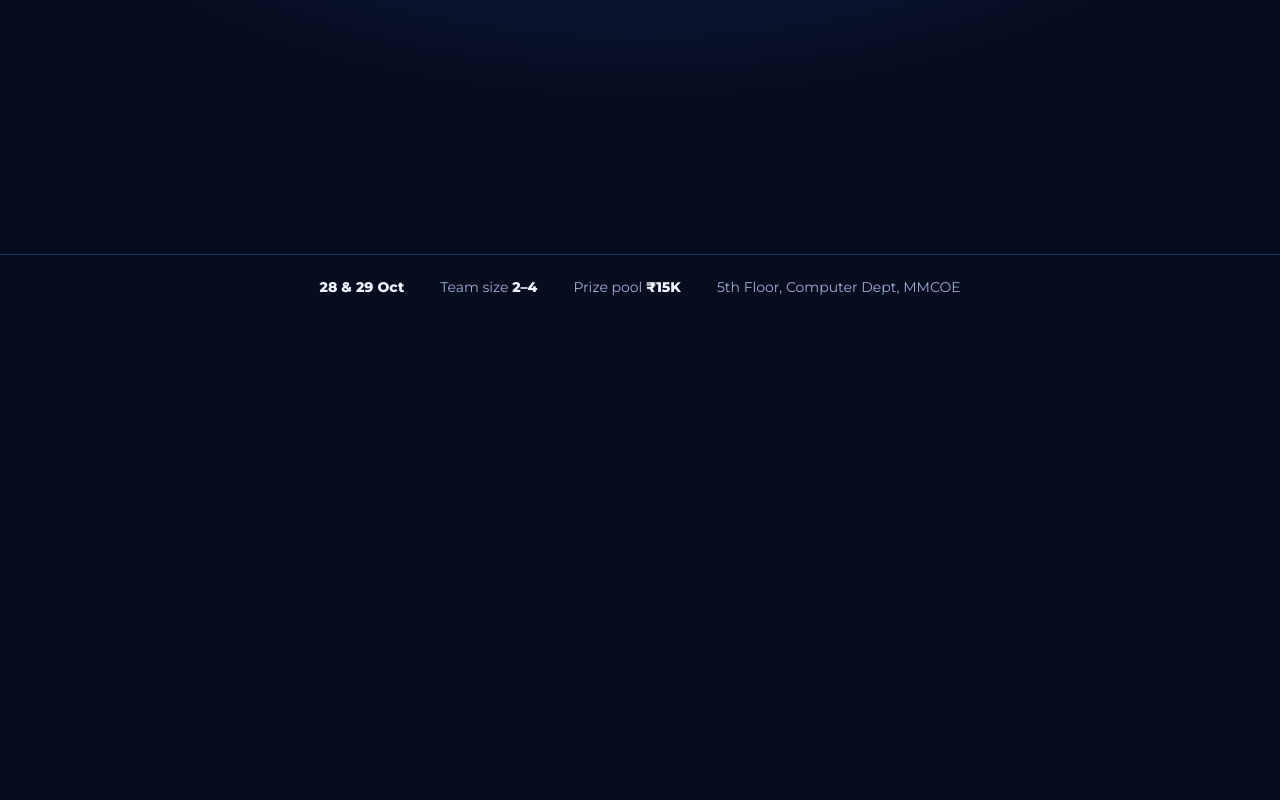
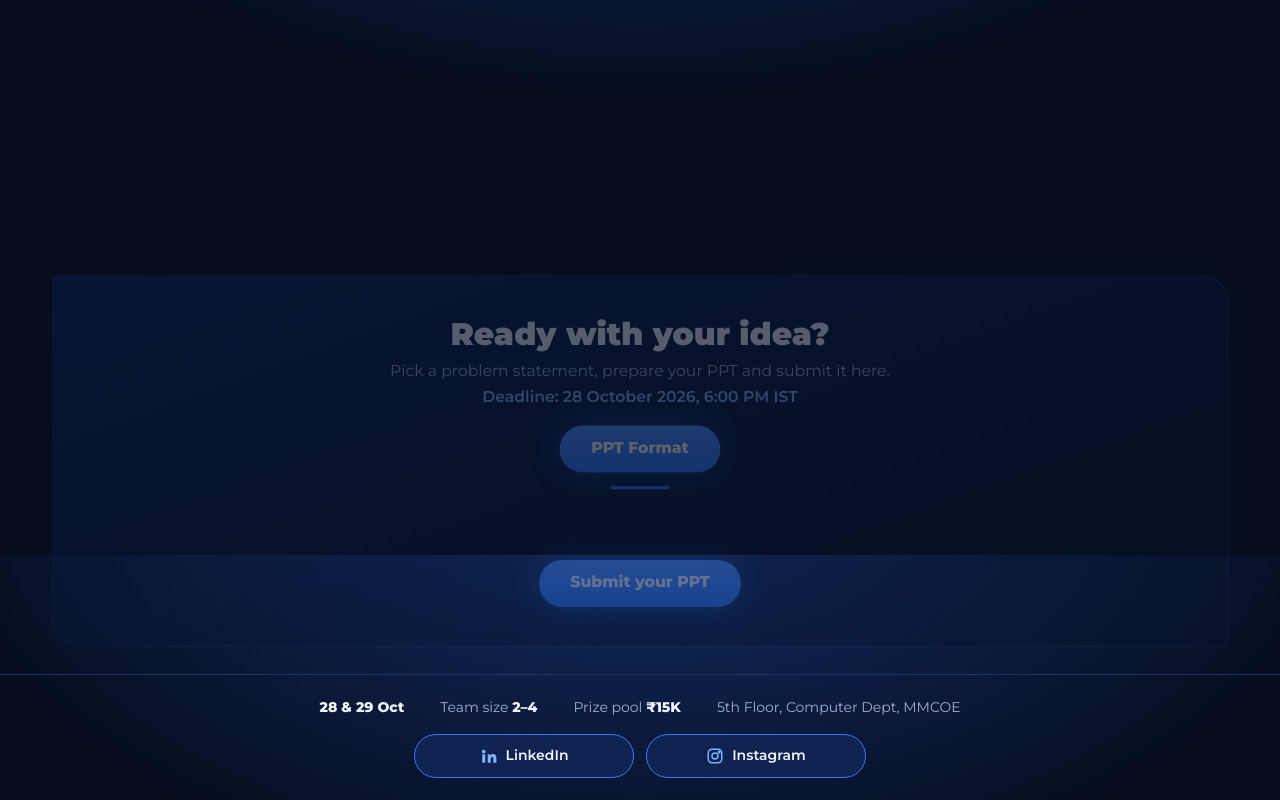
Before and after one commit to AtharvaDesai24/ISTE-PS, a React (Vite) app: page / in a window 1280 px wide. Shown: the part 2645-3445 px from the top of the page. Before the commit the page ends 2965 px from the top, so only its background shows below. Built offline with nearby package versions, Linux system fonts and the light colour scheme.

Commit message:
Update website

```diff
--- a/src/App.jsx
+++ b/src/App.jsx
@@ -6,7 +6,8 @@ import BoomOverlay from "./components/BoomOverlay.jsx";
 import ProblemStatements from "./components/ProblemStatements.jsx";
 import EventInfo from "./components/EventInfo.jsx";
 import { DEMO_MODE, getUnlockTime } from "./config.js";
-
+import SubmitPPT from "./components/SubmitPPT.jsx";
+import FAQ from "./components/FAQ.jsx";
 // The page moves through three phases:
 //   "waiting"  -> timer is running
 //   "boom"     -> 3, 2, 1, BOOM animation
@@ -27,17 +28,28 @@ export default function App() {
       <Hero />
 
       {phase === "waiting" && (
-        <Countdown target={target} onComplete={() => setPhase("boom")} />
+        <>
+          <Countdown target={target} onComplete={() => setPhase("boom")} />
+          <br />
+          <FAQ />
+        </>
       )}
 
       {phase === "boom" && <BoomOverlay onDone={() => setPhase("revealed")} />}
 
-      {phase === "revealed" && <ProblemStatements />}
+      {phase === "revealed" && (
+        <>
+          <ProblemStatements />
+          <SubmitPPT />
+        </>
+      )}
 
       <EventInfo />
 
       {DEMO_MODE && phase === "revealed" && (
-        <button id="demo" onClick={replay}>Replay demo</button>
+        <button id="demo" onClick={replay}>
+          Replay demo
+        </button>
       )}
     </>
   );
--- a/src/components/EventInfo.jsx
+++ b/src/components/EventInfo.jsx
@@ -1,4 +1,23 @@
 export default function EventInfo() {
+  // Shared look for both buttons
+  const btn = {
+    display: "inline-flex",
+    alignItems: "center",
+    justifyContent: "center",
+    gap: 8,
+    minHeight: 44,
+    padding: "10px 20px",
+    borderRadius: 99,
+    border: "1px solid #2f7bff",
+    background: "#0f2250",
+    color: "#eef4ff",
+    fontWeight: 600,
+    fontSize: 14,
+    textDecoration: "none",
+    flex: "1 1 160px", // grows on phones, wraps when space runs out
+    maxWidth: 220,
+  };
+
   return (
     <footer className="info">
       <span>
@@ -11,6 +30,60 @@ export default function EventInfo() {
         Prize pool <b>₹15K</b>
       </span>
       <span>5th Floor, Computer Dept, MMCOE</span>
+
+      {/* Social buttons: full row, centred, wraps on small screens */}
+      <div
+        style={{
+          width: "100%",
+          display: "flex",
+          flexWrap: "wrap",
+          justifyContent: "center",
+          gap: 12,
+          marginTop: 8,
+        }}
+      >
+        <a
+          href="https://www.linkedin.com/company/iste-mmcoe/"
+          target="_blank"
+          rel="noopener noreferrer"
+          style={btn}
+        >
+          <svg
+            width="18"
+            height="18"
+            viewBox="0 0 24 24"
+            fill="#7db4ff"
+            aria-hidden="true"
+          >
+            <path d="M4.98 3.5a2.5 2.5 0 1 1 0 5 2.5 2.5 0 0 1 0-5zM3 9.75h4V21H3V9.75zm6.5 0h3.8v1.54h.05c.53-1 1.82-2.05 3.75-2.05 4 0 4.75 2.63 4.75 6.05V21h-4v-4.95c0-1.18-.02-2.7-1.65-2.7-1.65 0-1.9 1.29-1.9 2.62V21h-4V9.75z" />
+          </svg>
+          LinkedIn
+        </a>
+
+        <a
+          href="https://www.instagram.com/iste_mmcoe?cplk=ZTR5amF2ZmszNTZt"
+          target="_blank"
+          rel="noopener noreferrer"
+          style={btn}
+        >
+          <svg
+            width="18"
+            height="18"
+            viewBox="0 0 24 24"
+            fill="none"
+            stroke="#7db4ff"
+            strokeWidth="2"
+            strokeLinecap="round"
+            strokeLinejoin="round"
+            aria-hidden="true"
+          >
+            <rect x="3" y="3" width="18" height="18" rx="5" />
+            <circle cx="12" cy="12" r="4" />
+            <circle cx="17.5" cy="6.5" r="1" fill="#7db4ff" />
+          </svg>
+          Instagram
+        </a>
+      </div>
     </footer>
   );
 }
--- /dev/null
+++ b/src/components/FAQ.jsx
@@ -0,0 +1,43 @@
+import { useState } from "react";
+import faqs from "../data/faqs.js";
+
+export default function FAQ() {
+  const [open, setOpen] = useState(null); // index of the open question, or null
+
+  return (
+    <section className="faq">
+      <h2>Frequently asked questions</h2>
+      <hr
+        style={{
+          width: 60,
+          height: 3,
+          margin: "14px auto 22px",
+          border: 0,
+          borderRadius: 99,
+          background: "#2f7bff",
+        }}
+      />
+
+      {faqs.map((item, i) => {
+        const isOpen = open === i;
+        return (
+          <div className={`faq-item${isOpen ? " open" : ""}`} key={item.q}>
+            <button
+              className="faq-q"
+              aria-expanded={isOpen}
+              onClick={() => setOpen(isOpen ? null : i)} // click again to close
+            >
+              <span>{item.q}</span>
+              <span className="faq-icon" aria-hidden="true">
+                +
+              </span>
+            </button>
+            <div className="faq-a">
+              <p>{item.a}</p>
+            </div>
+          </div>
+        );
+      })}
+    </section>
+  );
+}
--- /dev/null
+++ b/src/components/SubmitPPT.jsx
@@ -0,0 +1,59 @@
+import {
+  SUBMISSION_URL,
+  PPT_Format_URL,
+  SUBMISSION_DEADLINE,
+} from "../config.js";
+
+export default function SubmitPPT() {
+  // Button stays disabled until you replace the placeholder link in config.js
+  const ready = SUBMISSION_URL && !SUBMISSION_URL.includes("YOUR-");
+
+  return (
+    <section className="submit">
+      <h3>Ready with your idea?</h3>
+      <p>Pick a problem statement, prepare your PPT and submit it here.</p>
+      {SUBMISSION_DEADLINE && (
+        <p className="deadline">Deadline: {SUBMISSION_DEADLINE}</p>
+      )}
+
+      {ready ? (
+        <a
+          className="btn"
+          href={PPT_Format_URL}
+          target="_blank"
+          rel="noopener noreferrer"
+        >
+          PPT Format
+        </a>
+      ) : (
+        <></>
+      )}
+
+      <br />
+      <hr
+        style={{
+          width: 60,
+          height: 3,
+          margin: "14px auto",
+          border: 0,
+          borderRadius: 99,
+          background: "var(--blue)",
+        }}
+      />
+      <br />
+      <br />
+      {ready ? (
+        <a
+          className="btn"
+          href={SUBMISSION_URL}
+          target="_blank"
+          rel="noopener noreferrer"
+        >
+          Submit your PPT
+        </a>
+      ) : (
+        <></>
+      )}
+    </section>
+  );
+}
--- a/src/config.js
+++ b/src/config.js
@@ -1,7 +1,11 @@
 export const DEMO_MODE = false;
 export const DEMO_SECONDS = 12;
 export const REAL_UNLOCK = "2026-10-26T00:35:00+05:30";
-
+// ---- PPT submission ----
+export const SUBMISSION_URL = "https://forms.gle/wvkmgAzC7YoBsLWH8";
+export const PPT_Format_URL =
+  "https://docs.google.com/presentation/d/1MbKqLyuPlr43t3QvgdwC9cxe-ZWxn8CI/edit?usp=drivesdk&ouid=108986424810294984763&rtpof=true&sd=true";
+export const SUBMISSION_DEADLINE = "28 October 2026, 6:00 PM IST"; // leave "" to hide
 // Returns the moment (in ms) when the problem statements should unlock.
 export const getUnlockTime = () =>
   DEMO_MODE ? Date.now() + DEMO_SECONDS * 1000 : Date.parse(REAL_UNLOCK);
--- /dev/null
+++ b/src/data/faqs.js
@@ -0,0 +1,48 @@
+const faqs = [
+  {
+    q: "How many tracks are there?",
+    a: "There are 3 tracks, each containing 5 problem statements.",
+  },
+  {
+    q: "How many problem statements can we choose?",
+    a: "You can choose only one problem statement from the 15 provided across all three tracks.",
+  },
+  {
+    q: "When will the problem statements be released?",
+    a: "All problem statements will be shared on Day 1 of the event.",
+  },
+  {
+    q: "Will a PPT template be provided?",
+    a: "Yes, the official PPT template will be provided by the organizers.",
+  },
+  {
+    q: "When do we have to present our solution?",
+    a: "Presentations will take place on Day 2 of the event.",
+  },
+  {
+    q: "Can we choose a problem statement from any track?",
+    a: "Yes, you can select any one problem statement from any of the three tracks.",
+  },
+  {
+    q: "Do we need to use the provided PPT template?",
+    a: "Yes, participants must use the official PPT template for their presentations.",
+  },
+  {
+    q: "What happens on Day 1?",
+    a: "Problem statements from all three tracks will be shared. Participants must choose one problem statement and start developing their solution.",
+  },
+  {
+    q: "What happens on Day 2?",
+    a: "Participants will present their solutions using the PPT template provided by the organizers.",
+  },
+  {
+    q: "How will the solutions be evaluated?",
+    a: "Solutions will be evaluated based on innovation, creativity, feasibility, and potential impact.",
+  },
+  {
+    q: "Where can we get updates about ProtoTech v2.0?",
+    a: "All important updates and announcements will be shared through the official WhatsApp group and event website.",
+  },
+];
+
+export default faqs;
--- a/src/index.css
+++ b/src/index.css
@@ -486,3 +486,137 @@ h1 b {
     animation-delay: 0s !important;
   }
 }
+
+/* ---------- PPT submission ---------- */
+.submit {
+  width: 100%;
+  max-width: var(--maxw);
+  margin: 0 auto 40px;
+  padding: clamp(22px, 5vw, 40px) var(--pad);
+  text-align: center;
+  border: 1px solid var(--line);
+  border-radius: 6px 28px 6px 28px;
+  background: linear-gradient(160deg, #10245a, #0a1530 70%);
+  animation: rv 0.8s 0.4s both;
+}
+.submit h3 {
+  margin: 0;
+  font-weight: 900;
+  font-size: clamp(20px, 4vw, 32px);
+}
+.submit p {
+  margin: 8px 0 0;
+  color: var(--mute);
+  font-size: clamp(13px, 2vw, 16px);
+}
+.submit .deadline {
+  color: var(--ice);
+  font-weight: 600;
+}
+.btn {
+  display: inline-block;
+  margin-top: 20px;
+  min-height: 48px;
+  padding: 13px 32px;
+  border: 0;
+  border-radius: 99px;
+  background: linear-gradient(180deg, #4b90ff, #2f7bff);
+  color: #fff;
+  font:
+    800 clamp(14px, 2vw, 16px) Montserrat,
+    sans-serif;
+  text-decoration: none;
+  cursor: pointer;
+  box-shadow: 0 0 28px rgba(47, 123, 255, 0.45);
+  transition:
+    transform 0.15s,
+    box-shadow 0.15s;
+}
+.btn:hover {
+  transform: translateY(-2px);
+  box-shadow: 0 0 40px rgba(47, 123, 255, 0.7);
+}
+.btn:disabled {
+  background: #1d3466;
+  color: var(--mute);
+  box-shadow: none;
+  cursor: not-allowed;
+  transform: none;
+}
+@media (max-width: 480px) {
+  .btn {
+    display: block;
+    width: 100%;
+  }
+}
+
+/* ---------- FAQ ---------- */
+.faq {
+  width: 100%;
+  max-width: 820px;
+  margin: 0 auto;
+  padding: 0 var(--pad) 50px;
+}
+.faq h2 {
+  margin: 0;
+  text-align: center;
+  font-weight: 900;
+  font-size: clamp(20px, 4vw, 34px);
+}
+.faq-item {
+  margin-bottom: 10px;
+  border: 1px solid var(--line);
+  border-radius: 12px;
+  background: linear-gradient(160deg, #10245a, #0a1530 70%);
+  overflow: hidden;
+}
+.faq-item.open {
+  border-color: var(--blue);
+}
+.faq-q {
+  display: flex;
+  align-items: center;
+  justify-content: space-between;
+  gap: 12px;
+  width: 100%;
+  min-height: 52px;
+  padding: 14px 18px;
+  background: none;
+  border: 0;
+  color: var(--ink);
+  text-align: left;
+  cursor: pointer;
+  font:
+    600 clamp(14px, 2vw, 16px) Montserrat,
+    sans-serif;
+  line-height: 1.4;
+}
+.faq-icon {
+  flex: none;
+  color: var(--ice);
+  font-size: 22px;
+  line-height: 1;
+  transition: transform 0.25s;
+}
+.faq-item.open .faq-icon {
+  transform: rotate(45deg);
+} /* + turns into × */
+.faq-a {
+  display: grid;
+  grid-template-rows: 0fr;
+  transition: grid-template-rows 0.3s ease;
+}
+.faq-item.open .faq-a {
+  grid-template-rows: 1fr;
+}
+.faq-a > p {
+  overflow: hidden;
+  margin: 0;
+  padding: 0 18px;
+  color: #d5e2fb;
+  line-height: 1.65;
+  font-size: clamp(13px, 1.8vw, 15px);
+}
+.faq-item.open .faq-a > p {
+  padding-bottom: 16px;
+}
```
